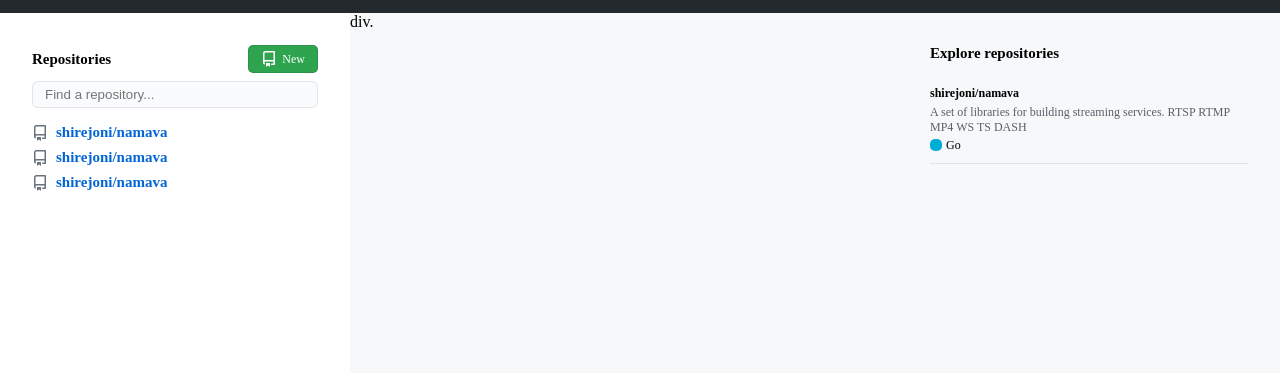
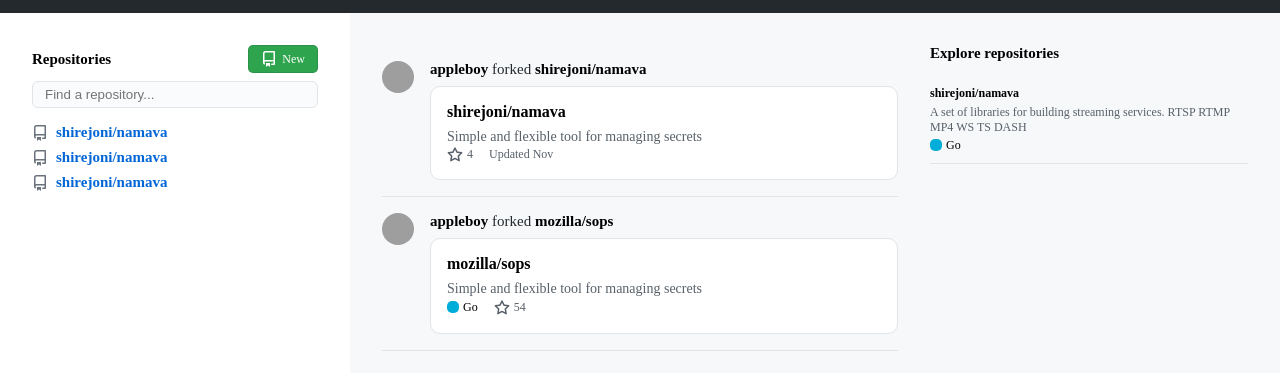
Before and after one commit to shirejoni9721160026/github, a plain HTML site: page index.html in a window 1280 px wide. Shown: the part 331-704 px from the top of the page. Drawn offline with Linux system fonts and the light colour scheme; grey boxes are pictures that could not be loaded.

Commit message:
Add Feed to Project

```diff
--- a/assets/css/style.css
+++ b/assets/css/style.css
@@ -188,6 +188,8 @@ aside.repository-side {
 }
 .feeds {
     flex-grow: 1;
+    box-sizing: border-box;
+    padding: 32px;
 }
 .explore-repositories {
     max-width: 350px;
@@ -225,13 +227,13 @@ aside.repository-side {
     align-items: center;
 }
 
-.repository-bottom .badge {
+.badge {
     display: flex;
     align-items: center;
     font: 12px Shabnam;
     line-height: 20px;
 }
-.repository-bottom .badge .badge-color {
+.badge .badge-color {
     width: 12px;
     height: 12px;
     margin-right: 4px;
@@ -239,3 +241,85 @@ aside.repository-side {
     border-radius: 5px;
     background-color: #00ADD8;
 }
+
+
+.feed-item {
+    width: 100%;
+    display: flex;
+    padding: 16px 0;
+    border-bottom: 1px solid #e1e4e8;
+}
+
+.feed-item .user-profile {
+    width: 32px;
+    height: 32px;
+    border-radius: 50%;
+    overflow: hidden;
+    margin-right: 16px;
+}
+
+.feed-item .user-profile img {
+    width: 100%;
+    height: 100%;
+}
+
+.feed-item .feed-content {
+    display: flex;
+    flex-direction: column;
+    flex-grow: 1;
+}
+
+.feed-title {
+    font: 15px Shabnam;
+    color: rgb(36, 41, 46);
+    margin-bottom: 8px;
+}
+
+
+.feed-title span {
+    font-weight: bold;
+    color: black;
+}
+
+.feed-content .feed-repo-info {
+    background-color: white;
+    border: 1px solid #e1e4e8;
+    box-sizing: border-box;
+    padding: 16px;
+    border-radius: 10px;
+}
+.feed-content .feed-repo-info h3 {
+    font: 16px Shabnam;
+    font-weight: bold;
+    color: black;
+}
+
+.feed-content .feed-repo-info p {
+    color: rgb(88, 96, 105);
+    font: 14px Shabnam;
+    margin-top: 8px;
+}
+
+.feed-content .feed-bottom-items {
+    width: 100%;
+    display: flex;
+
+}
+
+.feed-content .feed-bottom-item {
+    margin-right: 16px;
+    display: flex;
+    align-items: center;
+}
+
+
+.feed-content .feed-bottom-item .icon svg {
+    fill: rgb(88, 96, 105);
+    vertical-align: middle;
+    margin-right: 4px;
+}
+.feed-content .feed-bottom-item .value {
+    font: 12px Shabnam;
+    color: rgb(88, 96, 105);
+    line-height: 100%;
+}
--- a/index.html
+++ b/index.html
@@ -78,7 +78,65 @@
         </aside>
         <div class="feeds">
 
-            div.
+            <div class="feed-item">
+                <div class="user-profile">
+                    <img src="https://avatars0.githubusercontent.com/u/150330?s=64&v=4" alt="ISfahan">
+                </div>
+                <div class="feed-content">
+                    <div class="feed-title">
+                        <span>appleboy</span>
+                        forked
+                        <span>shirejoni/namava</span>
+                    </div>
+                    <div class="feed-repo-info">
+                        <h3>shirejoni/namava</h3>
+                        <p>Simple and flexible tool for managing secrets</p>
+                        <div class="feed-bottom-items">
+                            <div class="feed-bottom-item">
+                                <div class="icon">
+                                    <svg class="octicon octicon-star mr-1" viewBox="0 0 16 16" version="1.1" width="16" height="16" aria-hidden="true"><path fill-rule="evenodd" d="M8 .25a.75.75 0 01.673.418l1.882 3.815 4.21.612a.75.75 0 01.416 1.279l-3.046 2.97.719 4.192a.75.75 0 01-1.088.791L8 12.347l-3.766 1.98a.75.75 0 01-1.088-.79l.72-4.194L.818 6.374a.75.75 0 01.416-1.28l4.21-.611L7.327.668A.75.75 0 018 .25zm0 2.445L6.615 5.5a.75.75 0 01-.564.41l-3.097.45 2.24 2.184a.75.75 0 01.216.664l-.528 3.084 2.769-1.456a.75.75 0 01.698 0l2.77 1.456-.53-3.084a.75.75 0 01.216-.664l2.24-2.183-3.096-.45a.75.75 0 01-.564-.41L8 2.694v.001z"></path></svg>
+                                </div>
+                                <div class="value">4</div>
+                            </div>
+                            <div class="feed-bottom-item">
+                                <div class="value">Updated Nov</div>
+                            </div>
+                        </div>
+                    </div>
+                </div>
+            </div>
+            <div class="feed-item">
+                <div class="user-profile">
+                    <img src="https://avatars2.githubusercontent.com/u/21979?s=64&v=4" alt="ISfahan">
+                </div>
+                <div class="feed-content">
+                    <div class="feed-title">
+                        <span>appleboy</span>
+                        forked
+                        <span> mozilla/sops</span>
+                    </div>
+                    <div class="feed-repo-info">
+                        <h3>mozilla/sops</h3>
+                        <p>Simple and flexible tool for managing secrets</p>
+                        <div class="feed-bottom-items">
+                            <div class="feed-bottom-item">
+                                <div class="badge">
+                                    <span class="badge-color"></span>
+                                    <span>Go</span>
+                                </div>
+                            </div>
+                            <div class="feed-bottom-item">
+                                <div class="icon">
+                                    <svg class="octicon octicon-star mr-1" viewBox="0 0 16 16" version="1.1" width="16" height="16" aria-hidden="true"><path fill-rule="evenodd" d="M8 .25a.75.75 0 01.673.418l1.882 3.815 4.21.612a.75.75 0 01.416 1.279l-3.046 2.97.719 4.192a.75.75 0 01-1.088.791L8 12.347l-3.766 1.98a.75.75 0 01-1.088-.79l.72-4.194L.818 6.374a.75.75 0 01.416-1.28l4.21-.611L7.327.668A.75.75 0 018 .25zm0 2.445L6.615 5.5a.75.75 0 01-.564.41l-3.097.45 2.24 2.184a.75.75 0 01.216.664l-.528 3.084 2.769-1.456a.75.75 0 01.698 0l2.77 1.456-.53-3.084a.75.75 0 01.216-.664l2.24-2.183-3.096-.45a.75.75 0 01-.564-.41L8 2.694v.001z"></path></svg>
+                                </div>
+                                <div class="value">54</div>
+                            </div>
+
+
+                        </div>
+                    </div>
+                </div>
+            </div>
 
         </div>
         <div class="explore-repositories">
```
